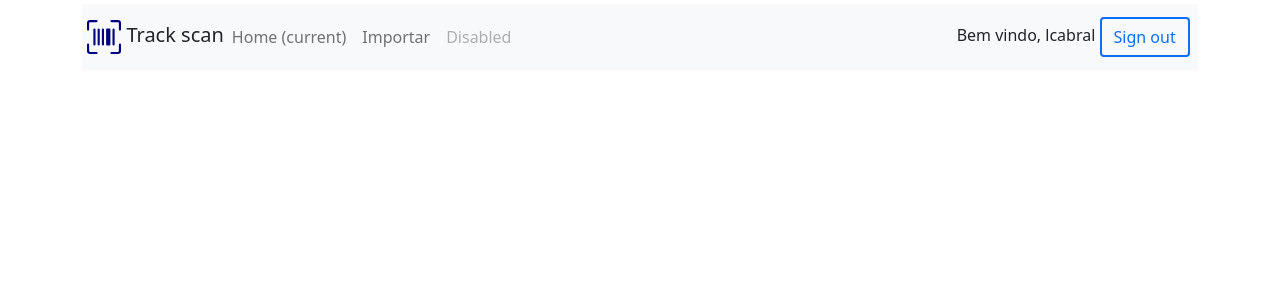
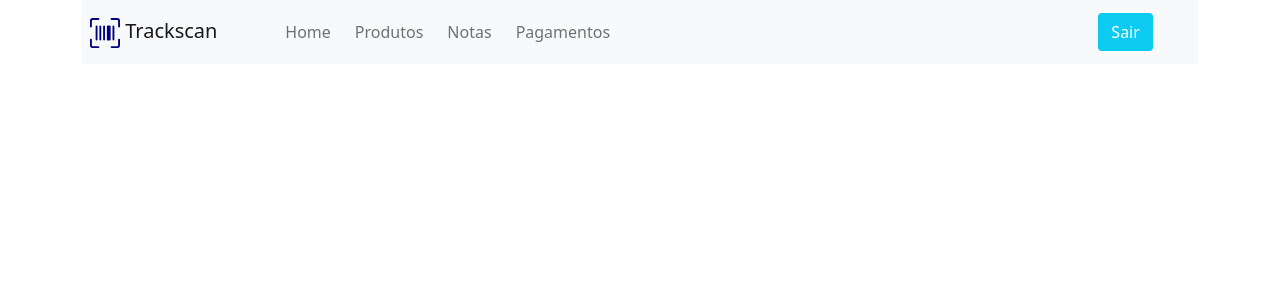
Before and after one commit to 2lc/Cloud, a Flask app: page / in a window 1280 px wide. Shown: the top 300 px of the page. Run offline with Flask 3, Linux system fonts and the light colour scheme; a user stored in the database is signed in; some libraries are stand-ins or nearby versions.

Commit message:
Atualização

```diff
--- a/templates/base.html
+++ b/templates/base.html
@@ -6,9 +6,13 @@
     <meta charset="utf-8">
     <meta name="viewport" content="width=device-width, initial-scale=1">
     <!-- Bootstrap CSS -->
-    <link href="https://cdn.jsdelivr.net/npm/bootstrap@5.0.2/dist/css/bootstrap.min.css" rel="stylesheet" integrity="sha384-EVSTQN3/azprG1Anm3QDgpJLIm9Nao0Yz1ztcQTwFspd3yD65VohhpuuCOmLASjC" crossorigin="anonymous">
+    <link href="https://cdn.jsdelivr.net/npm/bootstrap@5.0.2/dist/css/bootstrap.min.css" rel="stylesheet"
+        integrity="sha384-EVSTQN3/azprG1Anm3QDgpJLIm9Nao0Yz1ztcQTwFspd3yD65VohhpuuCOmLASjC" crossorigin="anonymous">
     <!-- Sweet alert Js -->
     <script src="https://cdn.jsdelivr.net/npm/sweetalert2@11"></script>
+    <script src="https://cdn.jsdelivr.net/npm/jquery@3.6.4/dist/jquery.slim.min.js"></script>
+    <script src="https://cdn.jsdelivr.net/npm/popper.js@1.16.1/dist/umd/popper.min.js"></script>
+    <script src="https://cdn.jsdelivr.net/npm/bootstrap@4.6.2/dist/js/bootstrap.bundle.min.js"></script>
     <title> {% block title%} {{ title }} {% endblock %} </title>
 </head>
 
@@ -18,7 +22,9 @@
         {% endblock %}
     </div>
     <!-- Bootstrap Bundle with Popper -->
-    <script src="https://cdn.jsdelivr.net/npm/bootstrap@5.0.2/dist/js/bootstrap.bundle.min.js" integrity="sha384-MrcW6ZMFYlzcLA8Nl+NtUVF0sA7MsXsP1UyJoMp4YLEuNSfAP+JcXn/tWtIaxVXM" crossorigin="anonymous"></script>
+    <script src="https://cdn.jsdelivr.net/npm/bootstrap@5.0.2/dist/js/bootstrap.bundle.min.js"
+        integrity="sha384-MrcW6ZMFYlzcLA8Nl+NtUVF0sA7MsXsP1UyJoMp4YLEuNSfAP+JcXn/tWtIaxVXM"
+        crossorigin="anonymous"></script>
 </body>
 
 </html>
--- a/templates/index.html
+++ b/templates/index.html
@@ -1,38 +1,49 @@
 {% extends "base.html" %}
 {% block title%} {{ title }} {% endblock %}
 {% block content%}
-
-<div class="container py-1">
-    <nav class="navbar navbar-expand-lg navbar-light bg-light">
-        <div class="text-center mt-2">
-            <h5>&nbsp;<svg xmlns="http://www.w3.org/2000/svg" width="34" height="34" fill="Navy" class="bi bi-upc-scan"
+{% if current_user.is_authenticated %}
+<!-- Imagem e texto -->
+<div class="container">
+  <nav class="navbar navbar-expand-lg navbar-light bg-light p-2">
+    <button class="navbar-toggler" type="button" data-toggle="collapse" data-target="#navbarNav"
+      aria-controls="navbarNav" aria-expanded="false" aria-label="Alterna navegação">
+      <span class="navbar-toggler-icon"></span>
+    </button>
+    <div class="col-sm-2 align-self-center align-self-start bg-light">
+      <a class="navbar-brand" href="/">
+        <svg xmlns="http://www.w3.org/2000/svg" width="30" fill="Navy" height="30" class="bi bi-upc-scan"
           viewBox="0 0 16 16">
           <path
             d="M1.5 1a.5.5 0 0 0-.5.5v3a.5.5 0 0 1-1 0v-3A1.5 1.5 0 0 1 1.5 0h3a.5.5 0 0 1 0 1h-3zM11 .5a.5.5 0 0 1 .5-.5h3A1.5 1.5 0 0 1 16 1.5v3a.5.5 0 0 1-1 0v-3a.5.5 0 0 0-.5-.5h-3a.5.5 0 0 1-.5-.5zM.5 11a.5.5 0 0 1 .5.5v3a.5.5 0 0 0 .5.5h3a.5.5 0 0 1 0 1h-3A1.5 1.5 0 0 1 0 14.5v-3a.5.5 0 0 1 .5-.5zm15 0a.5.5 0 0 1 .5.5v3a1.5 1.5 0 0 1-1.5 1.5h-3a.5.5 0 0 1 0-1h3a.5.5 0 0 0 .5-.5v-3a.5.5 0 0 1 .5-.5zM3 4.5a.5.5 0 0 1 1 0v7a.5.5 0 0 1-1 0v-7zm2 0a.5.5 0 0 1 1 0v7a.5.5 0 0 1-1 0v-7zm2 0a.5.5 0 0 1 1 0v7a.5.5 0 0 1-1 0v-7zm2 0a.5.5 0 0 1 .5-.5h1a.5.5 0 0 1 .5.5v7a.5.5 0 0 1-.5.5h-1a.5.5 0 0 1-.5-.5v-7zm3 0a.5.5 0 0 1 1 0v7a.5.5 0 0 1-1 0v-7z" />
         </svg>
-                Track scan</h5>
+        Trackscan
+      </a>
     </div>
-        <div class="collapse navbar-collapse justify-content-between" id="navbarTogglerDemo01">
-            <ul class="navbar-nav mt-2 mt-lg-0">
-                <li class="nav-item active">
-                    <a class="nav-link" href="#">Home <span class="sr-only">(current)</span></a>
+    <div class="collapse navbar-collapse" id="navbarNav">
+      <ul class="navbar-nav me-auto my-2 my-lg-0 navbar-nav-scroll" style="--bs-scroll-height: 100px;">
+        <li class="nav-item m-1">
+          <a class="nav-link" href="#">Home</a>
         </li>
-                <li class="nav-item">
-                    <a class="nav-link" href="{{url_for('importar')}}">Importar</a>
+        <li class="nav-item m-1">
+          <a class="nav-link" href="#">Produtos</a>
         </li>
-                <li class="nav-item">
-                    <a class="nav-link disabled" href="#">Disabled</a>
+        <li class="nav-item m-1">
+          <a class="nav-link" href="#">Notas</a>
+        </li>
+        <li class="nav-item m-1">
+          <a class="nav-link" href="#">Pagamentos</a>
         </li>
       </ul>
-            <form class="form-inline my-2 my-sm-0">
-                {% if current_user.is_authenticated %}
-                <span>Bem vindo,  {{ current_user.username }}</span>
-                <a class="btn btn-outline-primary border-2" href="{{url_for('logout')}}">Sign out</a>&nbsp;&nbsp;
-                {% else %}
-                <a class="btn btn-outline-primary border-2" href="{{url_for('login')}}">Sign in</a>&nbsp;&nbsp;
-                {% endif %}
-            </form>
+    </div>
+    <div class="col-sm-1 align-self-center align-self-end">
+      <a class="btn bg-info text-white" tabindex="-1" role="button" aria-disabled="true" href="{{url_for('logout')}}">Sair</a>&nbsp;&nbsp;
     </div>
   </nav>
+  <div class="container py-1">
+  </div>
+  {% else %}
+  <meta http-equiv="refresh" content="0; URL='/login'" />
+  <!-- <a class="btn btn-sm btn-outline-primary border-2" href="{{url_for('login')}}">Sign in</a>&nbsp;&nbsp; -->
+  {% endif %}
 </div>
 {% endblock %}
```
Also changed, not shown: 1 other file. Lines whose indentation alone changed are shown as unchanged.
